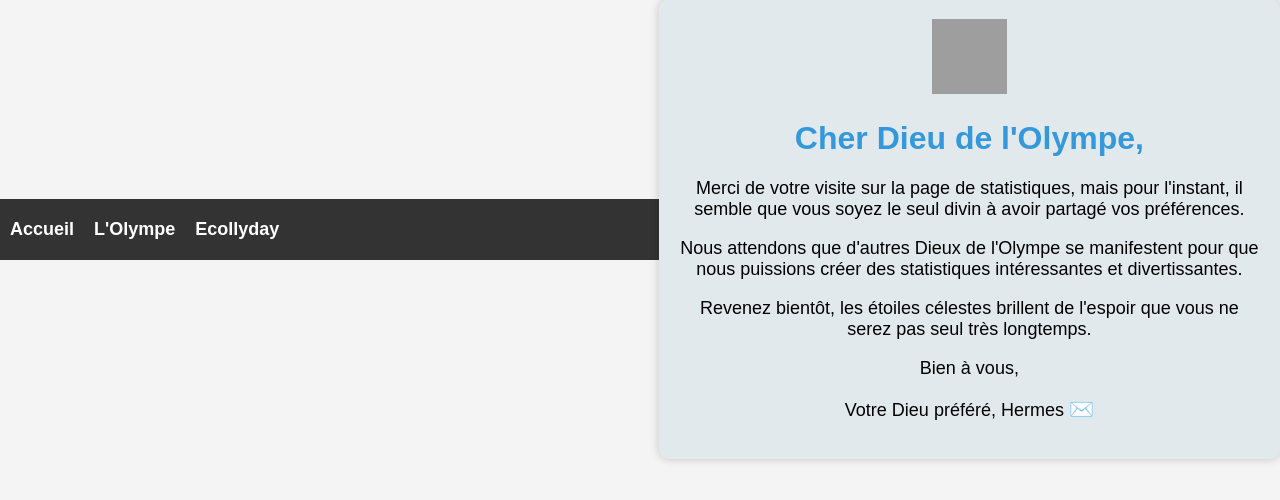
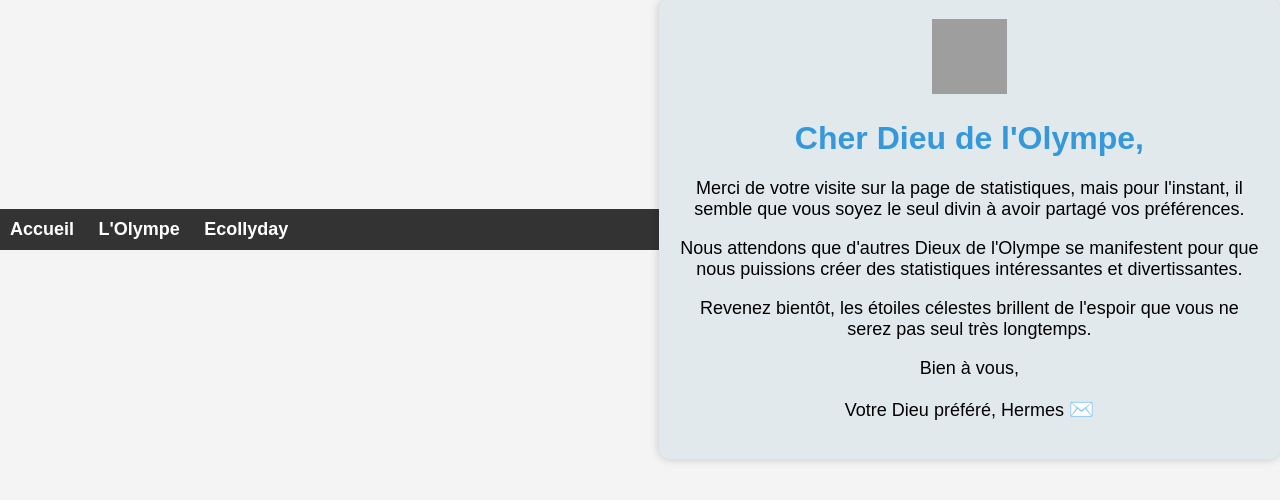
Before and after one commit to NathanGregoar/MediaLibrary, a PHP site: page /olympe/waitingstats/waitingstats.php in a window 1280 px wide. Shown: the part 171-671 px from the top of the page. Run offline with PHP 8.4, Linux system fonts and the light colour scheme; the visitor is signed in with stand-in values (Sample User, id 1); data that the repository does not hold is empty; grey boxes are pictures that could not be loaded.

Commit message:
Update waitingstats.php

```diff
--- a/MediaLibrary/web/olympe/waitingstats/waitingstats.php
+++ b/MediaLibrary/web/olympe/waitingstats/waitingstats.php
@@ -57,7 +57,9 @@ if (!in_array($loggedInUser['role'], $allowedRoles)) {
             height: 75px;
         }
         .navbar {
-            display: flex;
+            display: block;
+            top: 0;
+            left: 0;
             background-color: #333;
             color: #fff;
             padding: 10px 0;
```
